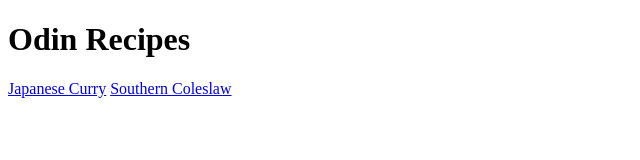
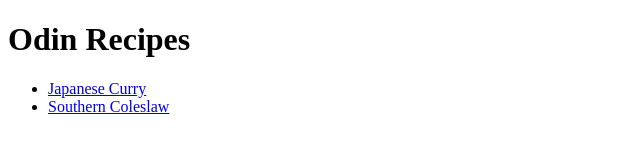
Before and after one commit to ngleb/odin-recipes, a plain HTML site: page index.html in a window 1280 px wide. Shown: the whole page, without its empty margins (0-640 px from the left). Drawn offline with Linux system fonts and the light colour scheme.

Commit message:
Display links as unordered list

```diff
--- a/index.html
+++ b/index.html
@@ -7,7 +7,9 @@
 
   <body>
 	<h1>Odin Recipes</h1>
-	<a href="recipes/japanese-curry.html">Japanese Curry</a>
-	<a href="recipes/coleslaw.html">Southern Coleslaw</a>
+	<ul>
+	  <li><a href="recipes/japanese-curry.html">Japanese Curry</a></li>
+	  <li><a href="recipes/coleslaw.html">Southern Coleslaw</a></li>
+	</ul>
   </body>
 </html>
```
